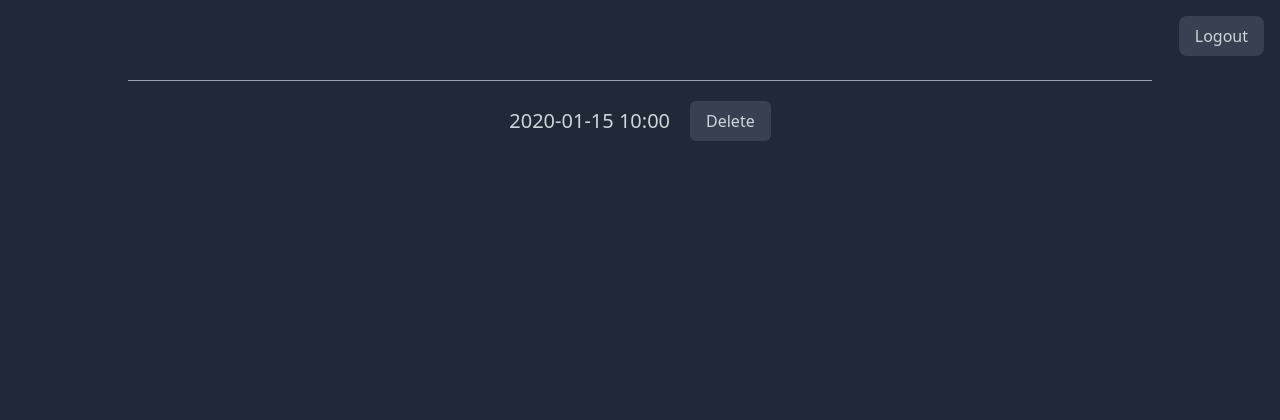
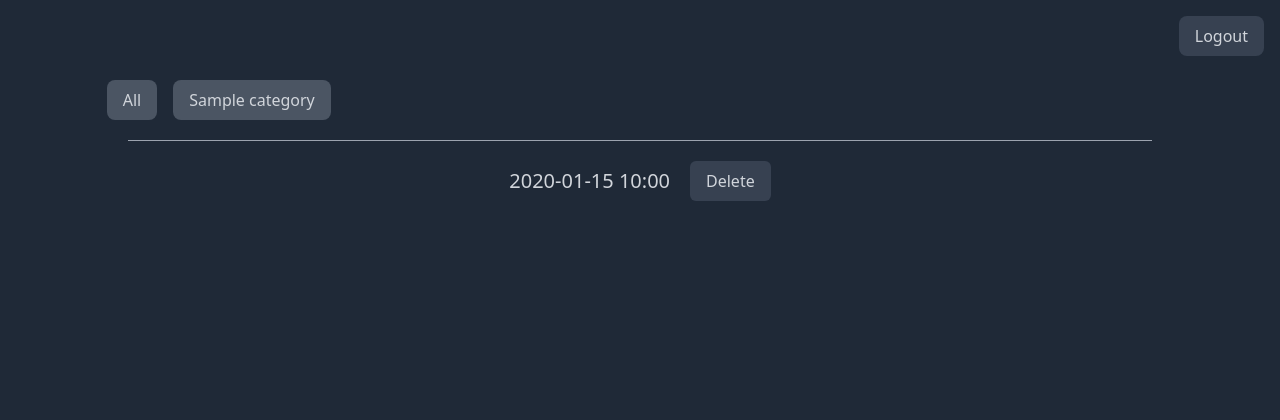
Before and after one commit to nlinnanen/chatapp, a Flask app: template flaskr/templates/index.html in a window 1280 px wide. Shown: the top 420 px of the page. Run offline with Flask 3, Linux system fonts and the light colour scheme; the visitor is signed in with stand-in values (Sample User, id 1); the template is opened without the code that fills it: most values are stand-ins (such as "Sample title", 1, 10 or a date in 2020); style sheets or scripts are compiled from the project's sources; some libraries are stand-ins or nearby versions.

Commit message:
Add feature to filter with categories

```diff
--- a/flaskr/routes/__init__.py
+++ b/flaskr/routes/__init__.py
@@ -7,6 +7,6 @@
 def index():
     conversations = get_conversations()
     categories = get_categories()
-    return render_template("index.html", conversations=conversations, categories=categories)
+    return render_template("index.html", conversations=conversations, categories=categories, selected_category="all")
 
 from . import login, categories, messages, users, conversations
--- /dev/null
+++ b/flaskr/templates/category_button.html
@@ -0,0 +1,3 @@
+<button hx-get="/categories/{{ category.id }}" hx-target="#conversation-list"
+class="px-4 py-2 rounded-lg {% if selected_category|string == category.id|string %} bg-green-600 {% else %} bg-gray-600 {% endif %}"
+  id="btn-category-{{ category.id }}">{{ category.name }}</button>
--- /dev/null
+++ b/flaskr/templates/conversation_list.html
@@ -0,0 +1,20 @@
+<div id="conversation-list" class="w-full flex flex-col space-y-5 items-center">
+  <div class="flex w-10/12 space-x-4">
+    <button hx-get="/categories/all"  hx-target="#conversation-list" class="px-4 py-2 rounded-lg {% if selected_category == 'all' %} bg-green-600 {% else %} bg-gray-600 {% endif %}" id="btn-category-all">All</button>
+    {% for category in categories %}
+        {% include "category_button.html" %}
+    {% endfor %}
+  </div>
+  {% for conversations in conversations %}
+  <hr class="w-4/5 border-gray-400">
+  <div class="flex flex-row items-center space-x-5">
+    <a href="/conversations/{{ conversations.id }}" class="text-xl">
+      {{ conversations.created_at.strftime("%Y-%m-%d %H:%M")}}
+    </a>
+    <button hx-delete="/conversations/{{ conversations.id }}" hx-swap="delete" hx-target="closest div"
+    class="bg-gray-700 hover:bg-red-400 px-4 py-2 rounded-md">
+    Delete
+  </button>
+</div>
+{% endfor %}
+</div>
--- a/flaskr/templates/index.html
+++ b/flaskr/templates/index.html
@@ -2,18 +2,7 @@
 
 {% block content %}
 <div class="w-screen flex flex-col space-y-5 items-center pt-20">
-  {% for conversations in conversations %}
-  <hr class="w-4/5 border-gray-400">
-  <div class="flex flex-row items-center space-x-5">
-    <a href="/conversations/{{ conversations.id }}" class="text-xl">
-      {{ conversations.created_at.strftime("%Y-%m-%d %H:%M")}}
-    </a>
-    <button hx-delete="/conversations/{{ conversations.id }}" hx-swap="delete" hx-target="closest div"
-      class="bg-gray-700 hover:bg-red-400 px-4 py-2 rounded-md">
-      Delete
-    </button>
-  </div>
-  {% endfor %}
+  {% include "conversation_list.html" %}
   <div class="fixed bottom-0 w-10/12">
     <form class="grid grid-cols-3 m-4 items-center" action="/conversations" method="post">
     <div class="col-span-2 w-full">
```
Also changed, not shown: flaskr/db/conversations.py (+14 -2 lines), flaskr/routes/categories.py (+11 -5 lines).
